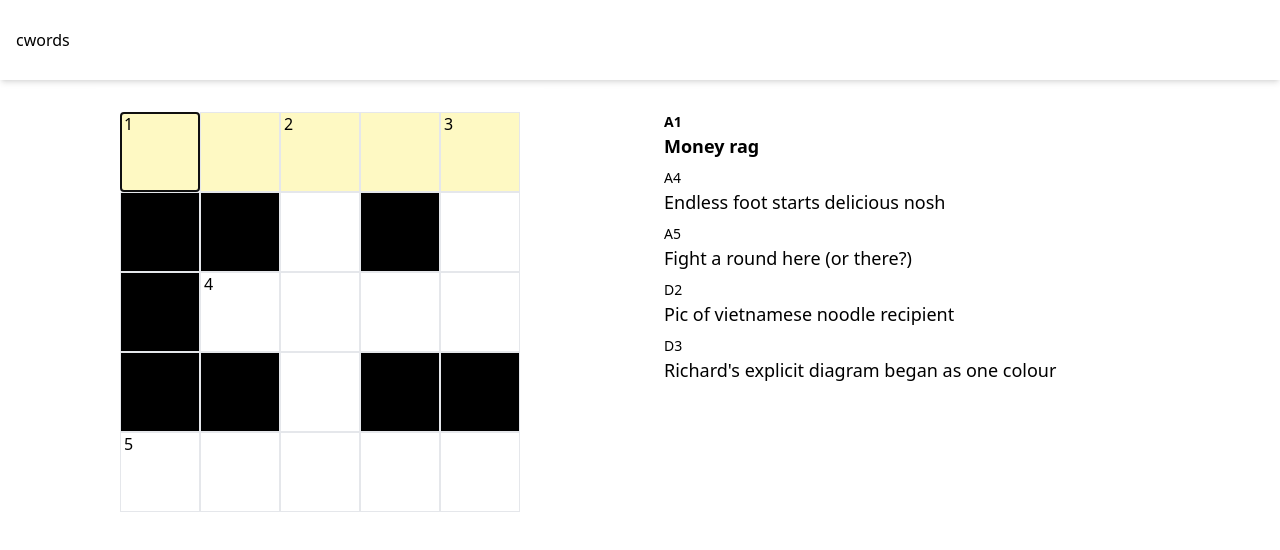
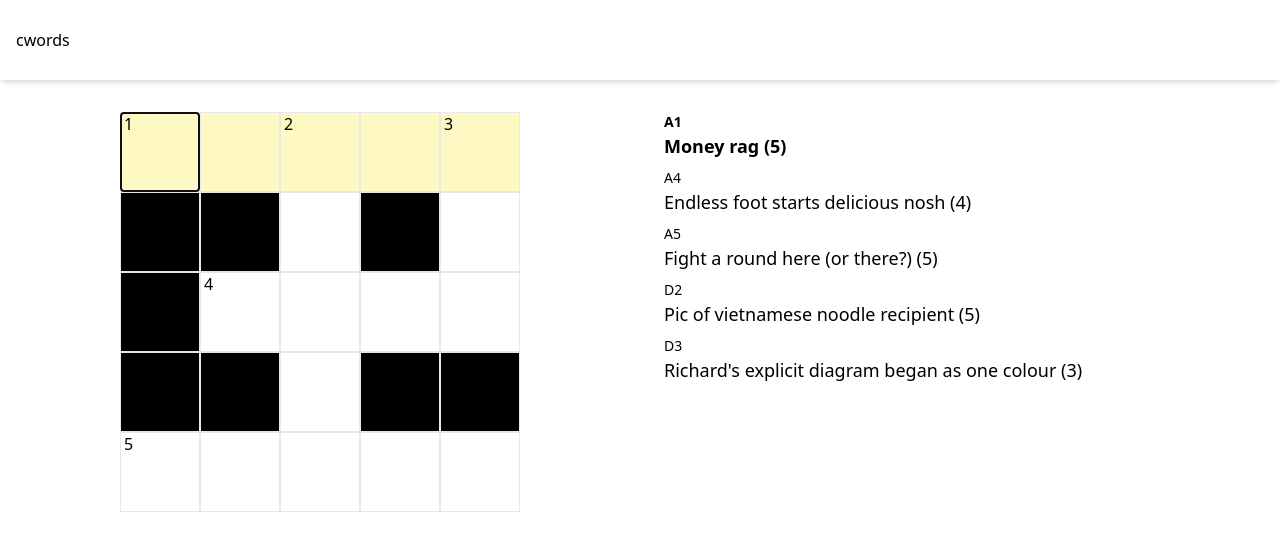
Before and after one commit to neverstew/cwords, a React (Vite) app in the folder app/: page / in a window 1280 px wide. Shown: the top 550 px of the page. Built offline with nearby package versions, Linux system fonts and the light colour scheme.

Commit message:
Add word count to clue

```diff
--- a/app/src/App.tsx
+++ b/app/src/App.tsx
@@ -72,7 +72,7 @@ const Word = ({ id, word }: { id: keyof GameState['words'], word: GameState['wor
   return (
     <div className={classes}>
       <h3 className='uppercase text-xs sm:text-sm md:text-md'>{id}</h3>
-      <button className="text-start text-sm sm:text-md md:text-lg" onClick={() => dispatch({ type: 'select-word', key: id })}>{word.clue}</button>
+      <button className="text-start text-sm sm:text-md md:text-lg" onClick={() => dispatch({ type: 'select-word', key: id })}>{word.clue} {word.counts}</button>
     </div>
   )
 }
--- a/app/src/useGame.ts
+++ b/app/src/useGame.ts
@@ -16,22 +16,27 @@ export const INITIAL_GAME_STATE = {
         a1: {
             clue: "Money rag",
             range: [0, 1, 2, 3, 4],
+            counts: '(5)',
         },
         a4: {
             clue: "Endless foot starts delicious nosh",
             range: [11, 12, 13, 14],
+            counts: '(4)',
         },
         a5: {
             clue: "Fight a round here (or there?)",
             range: [20, 21, 22, 23, 24],
+            counts: '(5)',
         },
         d2: {
             clue: "Pic of vietnamese noodle recipient",
             range: [2, 7, 12, 17, 22],
+            counts: '(5)',
         },
         d3: {
             clue: "Richard's explicit diagram began as one colour",
             range: [4, 9, 14],
+            counts: '(3)',
         }
     },
     selectedInput: 0,
```
